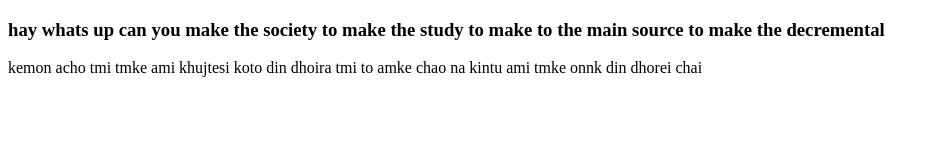
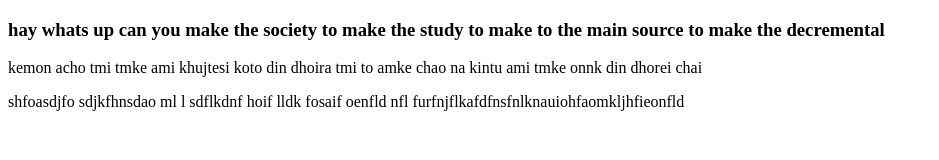
Before and after one commit to Moinuddin-lgtm/My-second-repo, a plain HTML site: page index.html in a window 1280 px wide. Shown: the whole page, without its empty margins (0-939 px from the left). Drawn offline with Linux system fonts and the light colour scheme.

```diff
--- a/index.html
+++ b/index.html
@@ -11,6 +11,9 @@
     <P>
         kemon acho tmi tmke ami khujtesi koto din dhoira tmi to amke chao na kintu ami tmke onnk din dhorei chai
     </P>
+    <P>
+        shfoasdjfo  sdjkfhnsdao ml l sdflkdnf hoif lldk fosaif oenfld nfl furfnjflkafdfnsfnlknauiohfaomkljhfieonfld
+    </P>
 
 </body>
 </html>
```
